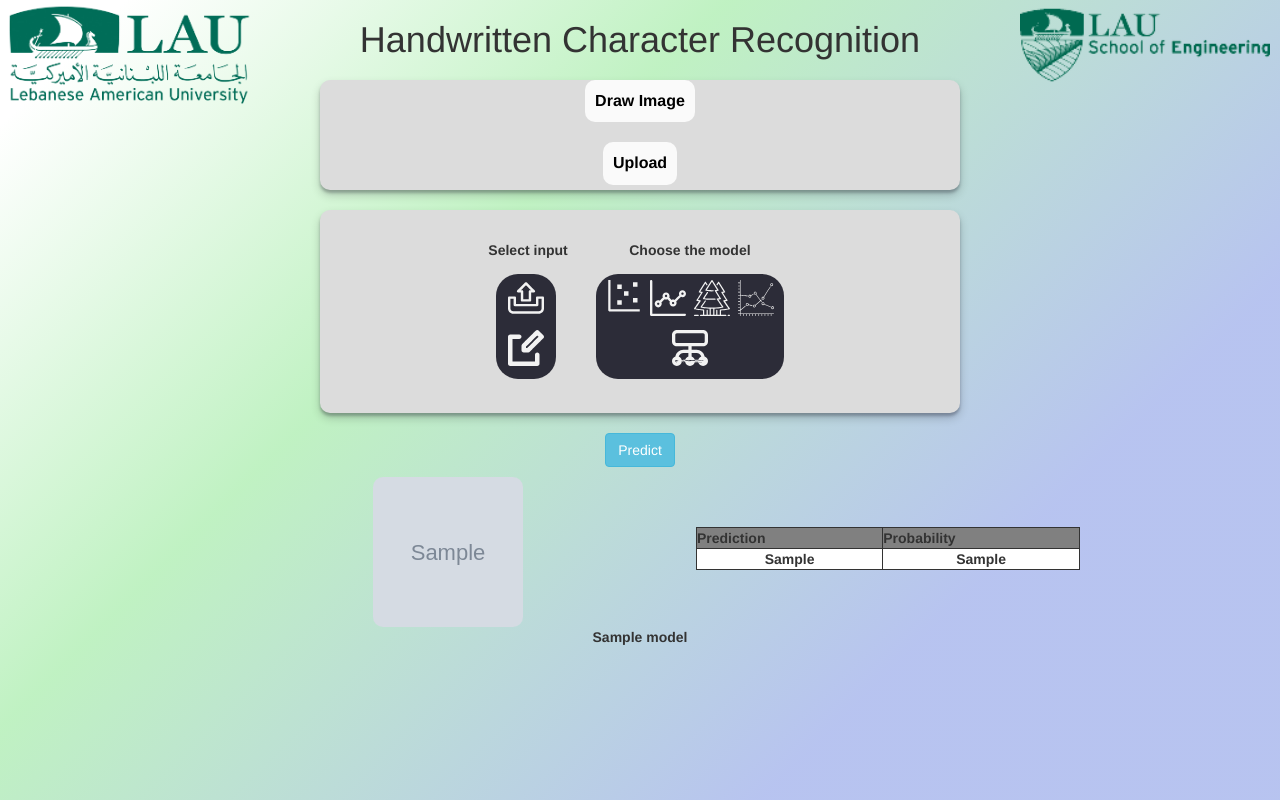
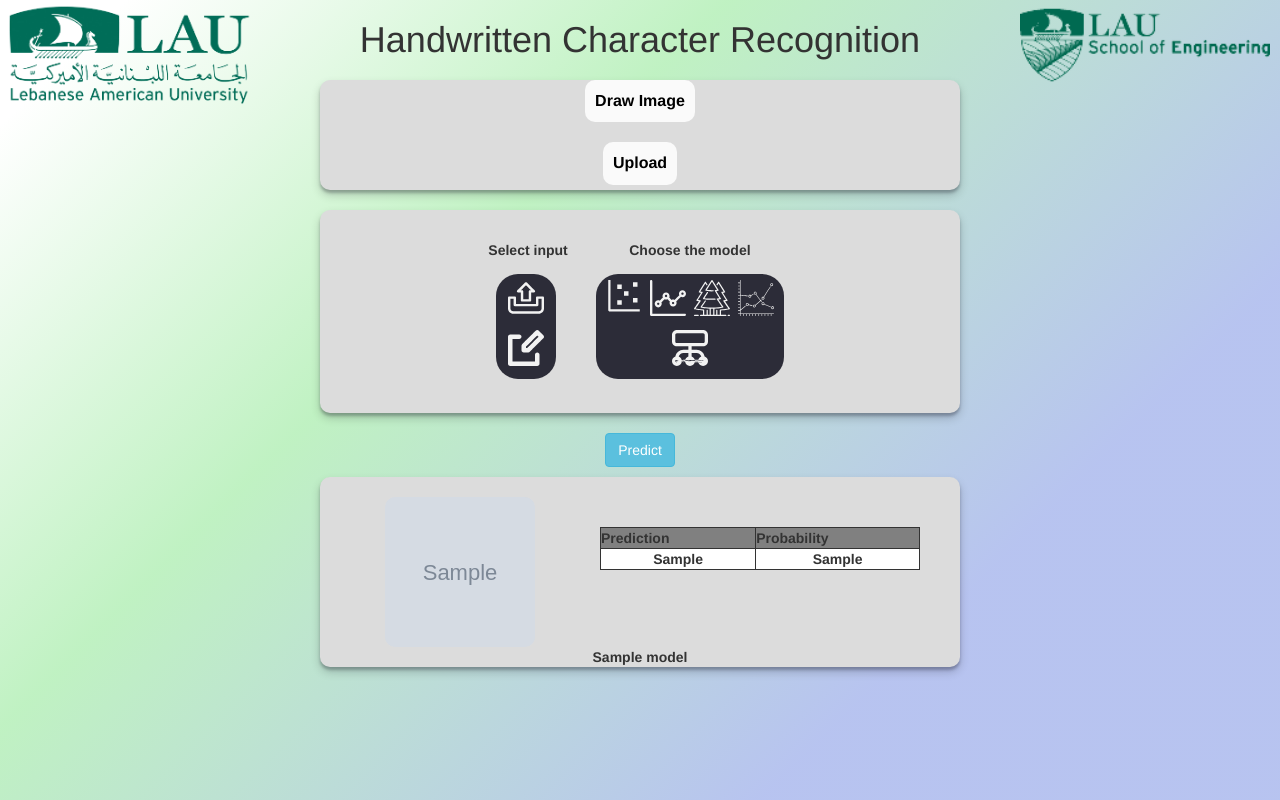
Before and after one commit to MarcBejjani/IEA_Project_1, a Flask app: template src/Website/templates/index.html in a window 1280 px wide. Run offline with Flask 2, Linux system fonts and the light colour scheme; the template is opened without the code that fills it: most values are stand-ins (such as "Sample title", 1, 10 or a date in 2020); grey boxes marked "Sample" are stand-in pictures; parts of the project's set-up code (start-up, migrations or seed data) failed here and were passed over; some libraries are stand-ins or nearby versions.

Commit message:
- Completed website design

```diff
--- a/src/Website/static/css/style.css
+++ b/src/Website/static/css/style.css
@@ -47,10 +47,10 @@
 
 
 table{
-    width: 30%;
+    width: 50%;
     float: right;
-    margin-right: 200px;
-    margin-left: -200px;
+    margin-right: 40px;
+    margin-left: -100px;
     margin-top: 50px;
     background-color: white;
 }
@@ -133,3 +133,8 @@
     font-size: 30px;
     color: red;
 }
+
+#inputImage {
+    margin-top: 20px;
+    margin-left: -100px;
+}
--- a/src/Website/static/js/canvas.js
+++ b/src/Website/static/js/canvas.js
@@ -21,9 +21,10 @@
     }
     function draw(e){
         if(!painting) return;
-        ctx.lineWidth = 10;
+        ctx.lineWidth = document.getElementById('selWidth').value;
         ctx.lineCap = "round";
-
+        const color = document.getElementById('selColor').value;
+        ctx.strokeStyle = color;
         ctx.lineTo(e.clientX-widthOffset, e.clientY-heightOffset);
         ctx.stroke();
         ctx.beginPath()
--- a/src/Website/templates/drawing.html
+++ b/src/Website/templates/drawing.html
@@ -26,7 +26,6 @@
             <option value="blue">blue</option>
             <option value="red">red</option>
             <option value="green">green</option>
-            <option value="yellow">yellow</option>
             <option value="gray">gray</option>
          </select>
       </div>
--- a/src/Website/templates/index.html
+++ b/src/Website/templates/index.html
@@ -116,8 +116,8 @@
                   </p>
                </form>
                {% if outputLetter %}
-               <div>
-                  <img src="{{ inputImage }}" height="300px" width="300px" alt="input image"/>
+               <div class="input">
+                  <img id="inputImage" src="{{ inputImage }}" height="300px" width="300px" alt="input image"/>
                   <table>
                      <thead>
                         <tr>
```
Also changed, not shown: src/Website/static/uploads/canvasBox.png, src/Website/static/uploads/canvasImage.png.
